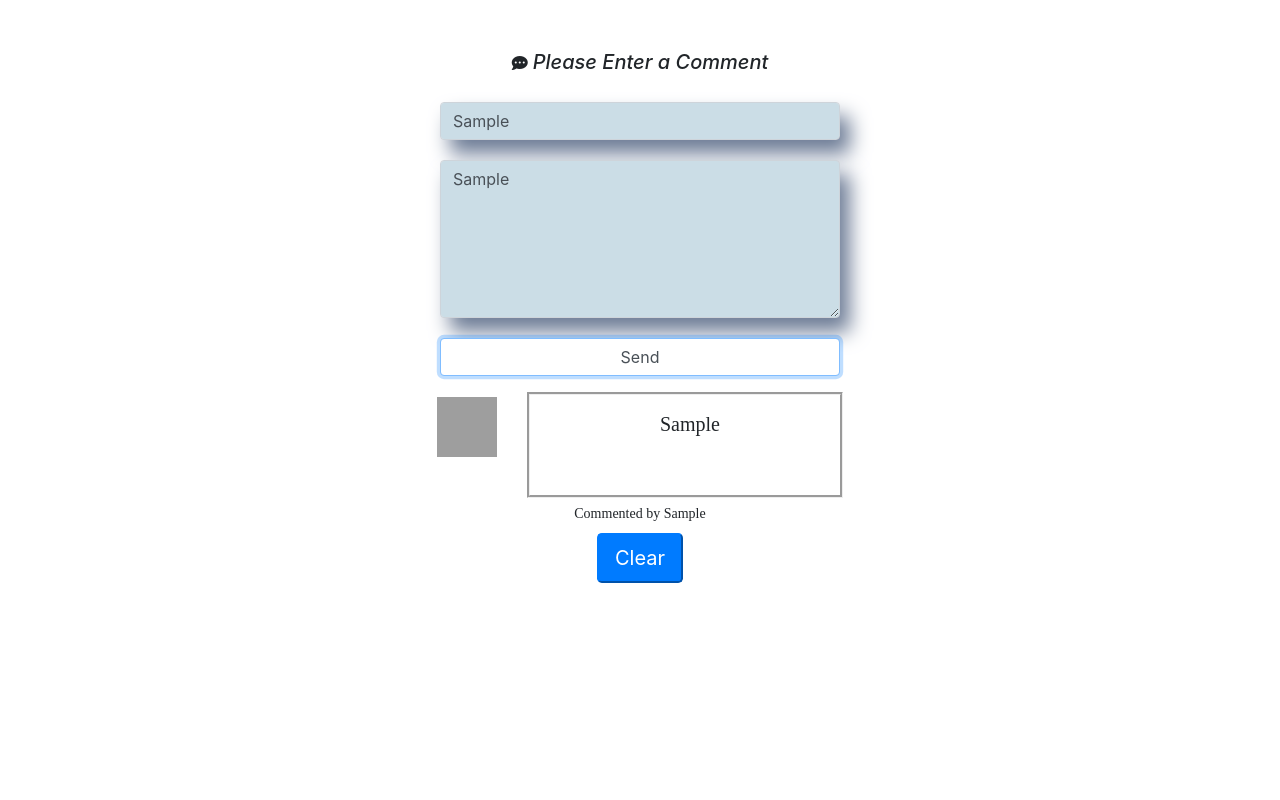
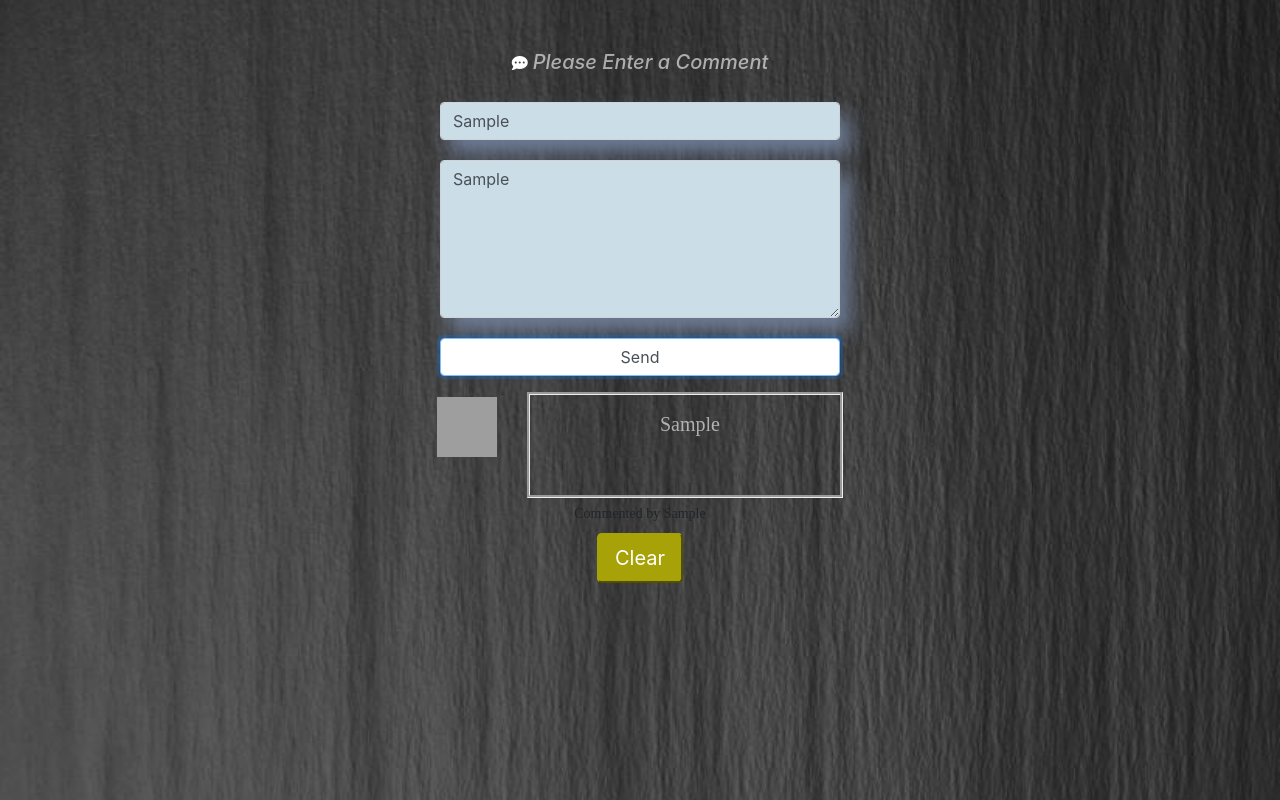
Before and after one commit to TugceBaydar/commentapp-2, a plain HTML site: page index.html in a window 1280 px wide. Both pictures are taken after typing "Sample", "Sample" into the empty fields and a click on the button "Send". Drawn offline with nearby package versions, Linux system fonts and the light colour scheme; grey boxes are pictures that could not be loaded; a web font is replaced by a local one.

Commit message:
added new

```diff
--- a/css/main.css
+++ b/css/main.css
@@ -1,3 +1,8 @@
+body {
+  background: url(../img/bgg.jpg) center no-repeat fixed;
+  background-size: cover;
+}
+
 .addedClass {
   color: blue;
 }
@@ -56,9 +61,11 @@ textarea {
 .fa-commenting {
   display: inline-block;
   padding-right: 5px;
+  color:white;
 }
 
 h1 {
   display: inline-block;
   font-size: 20px;
+  color: #fff9;
 }
--- a/js/main.js
+++ b/js/main.js
@@ -294,6 +294,9 @@ enterK.addEventListener('keypress', function enterKey(e) {
   function addComment() {
 
 
+//if(userss[i].name.indexOf(userInput) > -1)
+
+
 
    var name = document.getElementById('name').value
    var comment = document.getElementById('comment').value
@@ -308,8 +311,8 @@ enterK.addEventListener('keypress', function enterKey(e) {
    var newItem2 = document.createElement('h2')
    var newImg = document.createElement('img')
    var butn = document.createElement('div')
-   butn.innerHTML = '<button type="button" onclick="deleteCnt()" class="btn-lg btn-primary">Clear</button>'
-   butn.setAttribute('style','margin-bottom:20px; margin-top:10px;')
+   butn.innerHTML = '<button type="button" onclick="deleteCnt()" class="btn-lg btn-primary" style="border-color:#a7a207; background-color:#a7a207;">Clear</button>'
+   butn.setAttribute('style','margin-bottom:20px; margin-top:10px; border-color:#1e78d899')
      console.log('appendddd')
 
 
```
Also changed, not shown: img/bgg.jpg (added), 1 other file.
